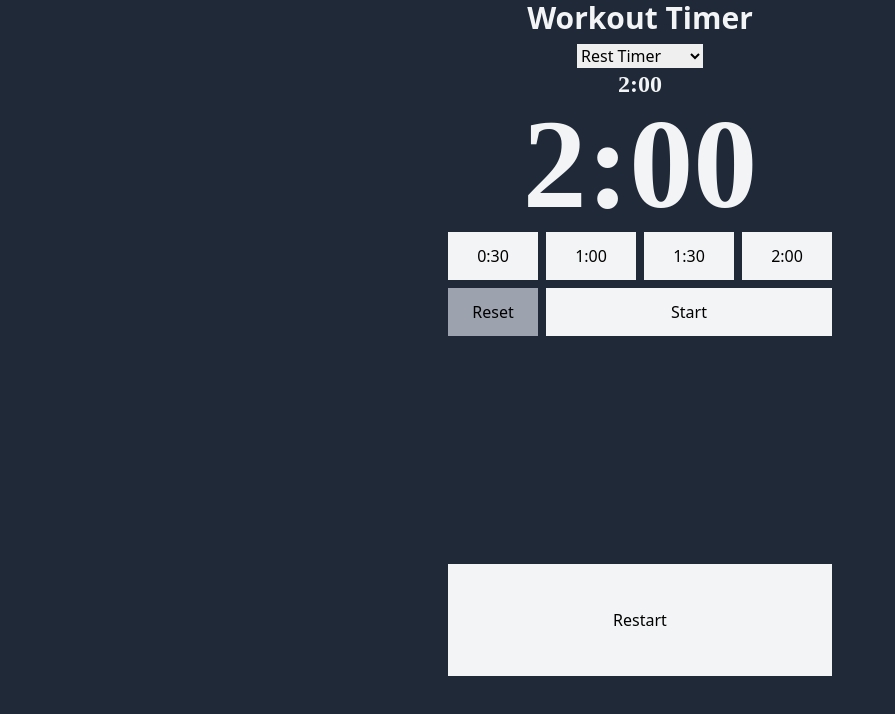
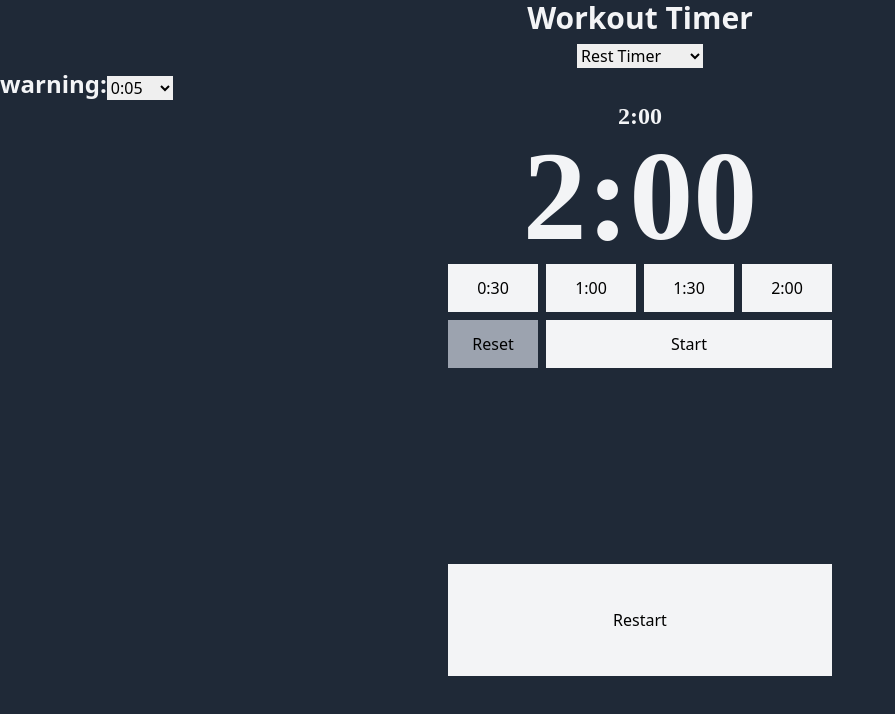
Before and after one commit to drowe1/workoutTimer, a Svelte app: page / in a window 1280 px wide. Shown: the top 714 px of the page, without its empty margins (0-895 px from the left). Built offline with nearby package versions, Linux system fonts and the light colour scheme; no server answers.

Commit message:
warning time configurable

```diff
--- a/src/rest.svelte
+++ b/src/rest.svelte
@@ -41,6 +41,19 @@
 	}
 </script>
 
+<div class="flex m-auto justify-center">
+	<h1 class="text-2xl font-bold text-center text-gray-100">warning:</h1>
+	<select class="m-auto ml-0 mt-2 flex" bind:value={warning}>
+		<option value={0}>none</option>
+		<option value={2.5}>{secsToClock(2.5)}</option>
+		<option value={5}>{secsToClock(5)}</option>
+		<option value={7.5}>{secsToClock(7.5)}</option>
+		<option value={10}>{secsToClock(10)}</option>
+		<option value={12.5}>{secsToClock(12.5)}</option>
+		<option value={15}>{secsToClock(15)}</option>
+	</select>
+</div>
+
 <h1 class="text-2xl font-bold text-center text-gray-100 font-Droid">{topTimer_display}</h1>
 <h1 class="text-9xl font-bold text-center text-gray-100 font-Droid">{timer_display}</h1>
 <div class="flex m-auto justify-center w-96">
@@ -54,5 +67,5 @@
 	<button class="bg-gray-100 w-3/4 h-12 my-1 ml-1" on:click={() => {active = !active}}>{!active ? "Start" : "Pause"}</button>
 </div>
 <div class="flex m-auto justify-center w-96">
-	<button class="bg-gray-100 w-full h-28 mt-56" on:click={restart}>Restart</button>
+	<button class="bg-gray-100 w-full h-28 mt-48" on:click={restart}>Restart</button>
 </div>
```
